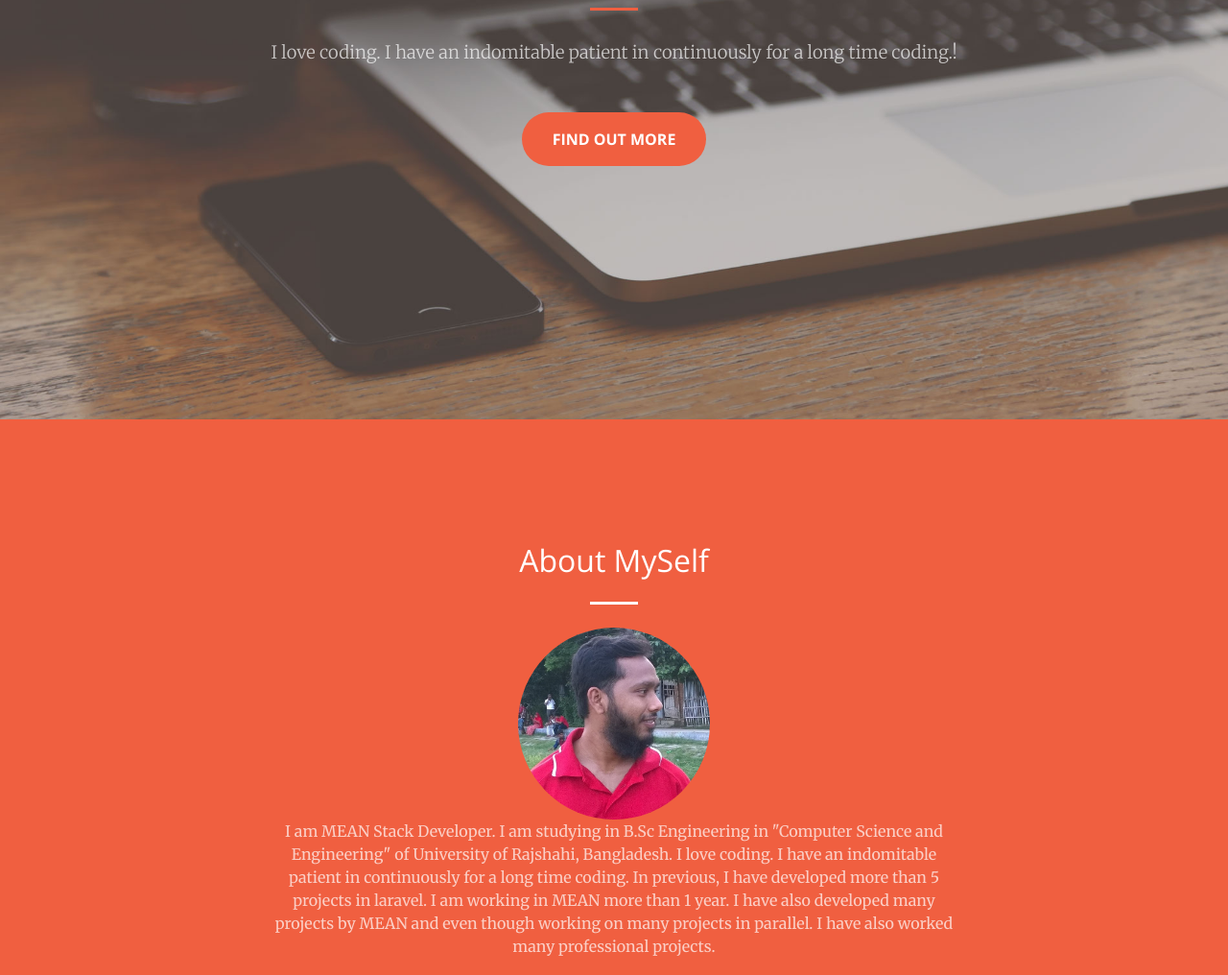
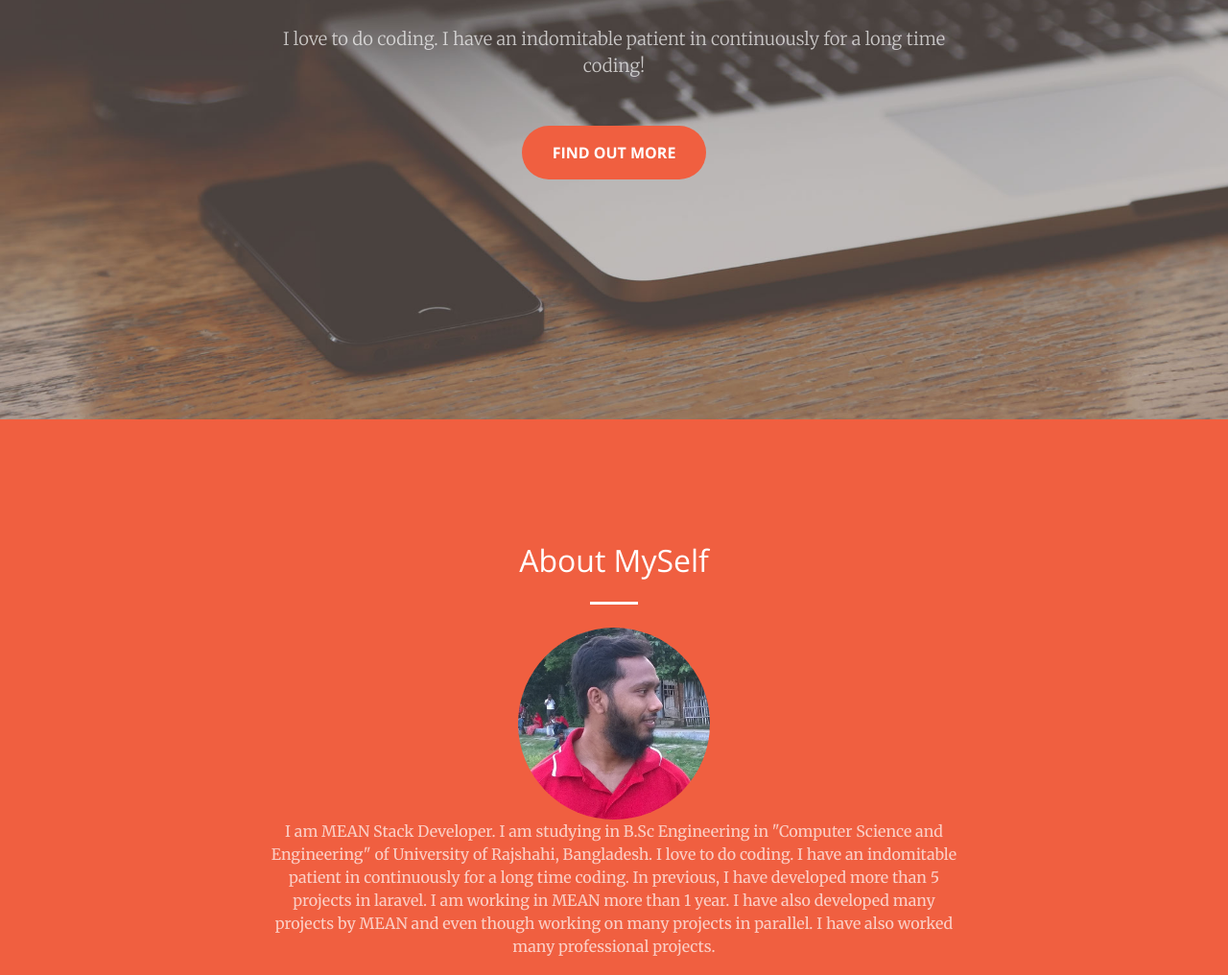
Before and after one commit to ShahabuddinAhmed/ShahabuddinAhmed.github.io, a plain HTML site: page index.html in a window 1280 px wide. Shown: the part 363-1379 px from the top of the page at 96% size. Drawn offline with nearby package versions, Linux system fonts and the light colour scheme.

Commit message:
heading text is changed

```diff
--- a/index.html
+++ b/index.html
@@ -57,8 +57,8 @@
                   <hr>
                </div>
                <div class="col-lg-8 mx-auto">
-                  <p class="text-faded mb-5">I love coding. I have an indomitable patient in
-                     continuously for a long time coding.!</p>
+                  <p class="text-faded mb-5">I love to do coding. I have an indomitable patient in
+                     continuously for a long time coding!</p>
                   <a class="btn btn-primary btn-xl js-scroll-trigger" href="#about">Find Out More</a>
                </div>
             </div>
@@ -73,7 +73,7 @@
                   <hr class="light my-4">
                   <img src="img/1.jpg" class="rounded-circle" alt="Cinque Terre" width="200" height="200">
                   <p class="text-faded mb-4">I am MEAN Stack Developer. I am studying in B.Sc Engineering in
-                      "Computer Science and Engineering" of University of Rajshahi, Bangladesh. I love coding.
+                      "Computer Science and Engineering" of University of Rajshahi, Bangladesh. I love to do coding.
                        I have an indomitable patient in continuously for a long time coding. In previous,
                        I have developed more than 5 projects in laravel. I am working in MEAN more than 1
                        year. I have also developed many projects by MEAN and even though working on many
```
